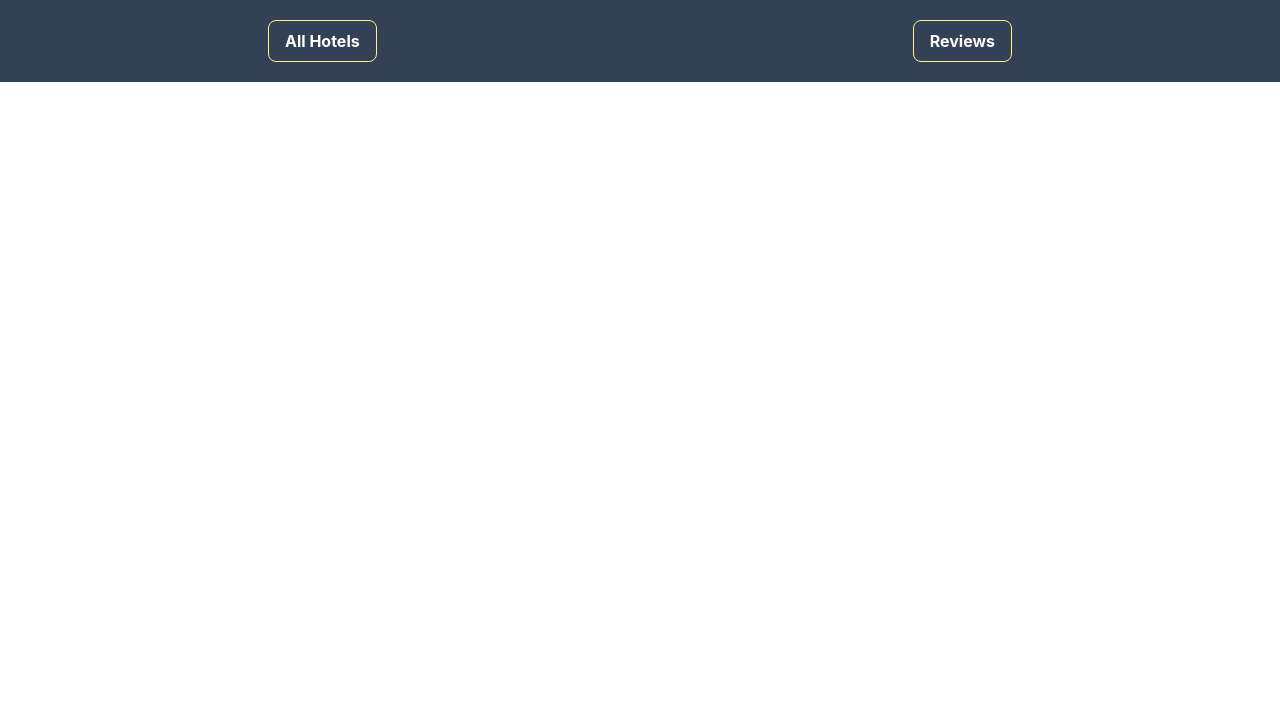
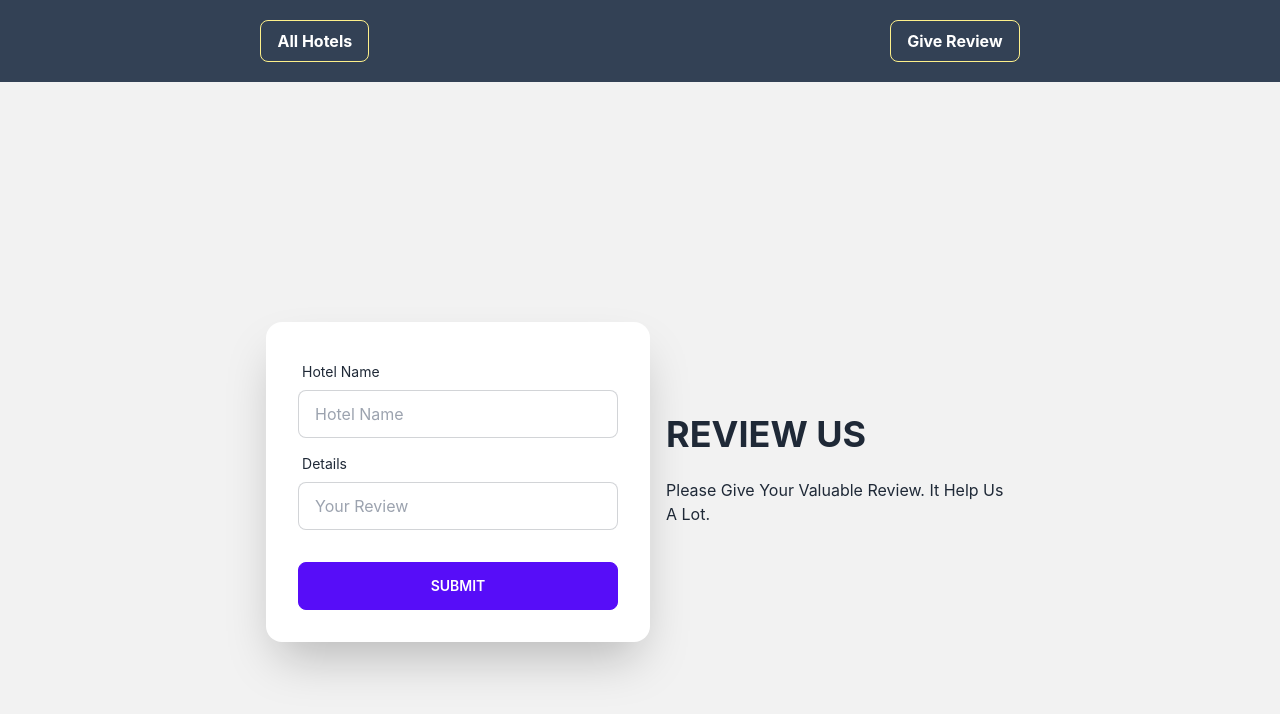
Before and after one commit to its-kayes/Hotel-task-client, a React (Create React App) app: page /review in a window 1280 px wide. Before the commit this address had no page. Shown: the top 714 px of the page. Built offline with nearby package versions, Linux system fonts and the light colour scheme.

Commit message:
Create Review Components

```diff
--- a/src/App.js
+++ b/src/App.js
@@ -3,6 +3,7 @@ import './App.css';
 import Navbar from './components/Navbar';
 import { Routes, Route, Link } from "react-router-dom";
 import Hotels from './components/Hotels';
+import Review from './components/Review';
 
 function App() {
   return (
@@ -10,6 +11,7 @@ function App() {
       <Navbar> </Navbar>
       <Routes>
         <Route path='/' element={<Hotels></Hotels>}> </Route>
+        <Route path='/review' element={<Review> </Review>}> </Route>
       </Routes>
       {/* <h1 className='text-4xl text-center'> kaj kore sob </h1> */}
     </div>
--- a/src/components/Navbar.js
+++ b/src/components/Navbar.js
@@ -6,7 +6,7 @@ const Navbar = () => {
         <div className='flex justify-around py-5 bg-slate-700'>
             <Link to='/' className='py-2 px-4 rounded-lg border border-yellow-200 text-white font-bold'>All Hotels</Link>
             {/* <button>  </button> */}
-            <Link to='/reviews' className='py-2 px-4 rounded-lg border border-yellow-200 text-white font-bold'>Reviews</Link>
+            <Link to='/review' className='py-2 px-4 rounded-lg border border-yellow-200 text-white font-bold'>Give Review</Link>
         </div>
     );
 };
--- /dev/null
+++ b/src/components/Review.js
@@ -0,0 +1,38 @@
+import React from 'react';
+
+const Review = () => {
+    return (
+        <div>
+            <div class="hero min-h-screen bg-base-200">
+                <div class="hero-content flex-col lg:flex-row-reverse">
+                    <div class="text-center lg:text-left">
+                        <h1 class="text-4xl font-bold">REVIEW US</h1>
+                        <p class="py-6 capitalize">Please give your valuable review. It Help us a lot. </p>
+                    </div>
+                    <div class="card flex-shrink-0 w-full max-w-sm shadow-2xl bg-base-100">
+                        <div class="card-body">
+                            <div class="form-control">
+                                <label class="label">
+                                    <span class="label-text">Hotel Name</span>
+                                </label>
+                                <input type="text" placeholder="Hotel Name" class="input input-bordered" />
+                            </div>
+                            <div class="form-control">
+                                <label class="label">
+                                    <span class="label-text">Details</span>
+                                </label>
+                                <input type="text" placeholder="Your Review" class="input input-bordered" />
+
+                            </div>
+                            <div class="form-control mt-6">
+                                <button class="btn btn-primary">Submit</button>
+                            </div>
+                        </div>
+                    </div>
+                </div>
+            </div>
+        </div>
+    );
+};
+
+export default Review;
```
